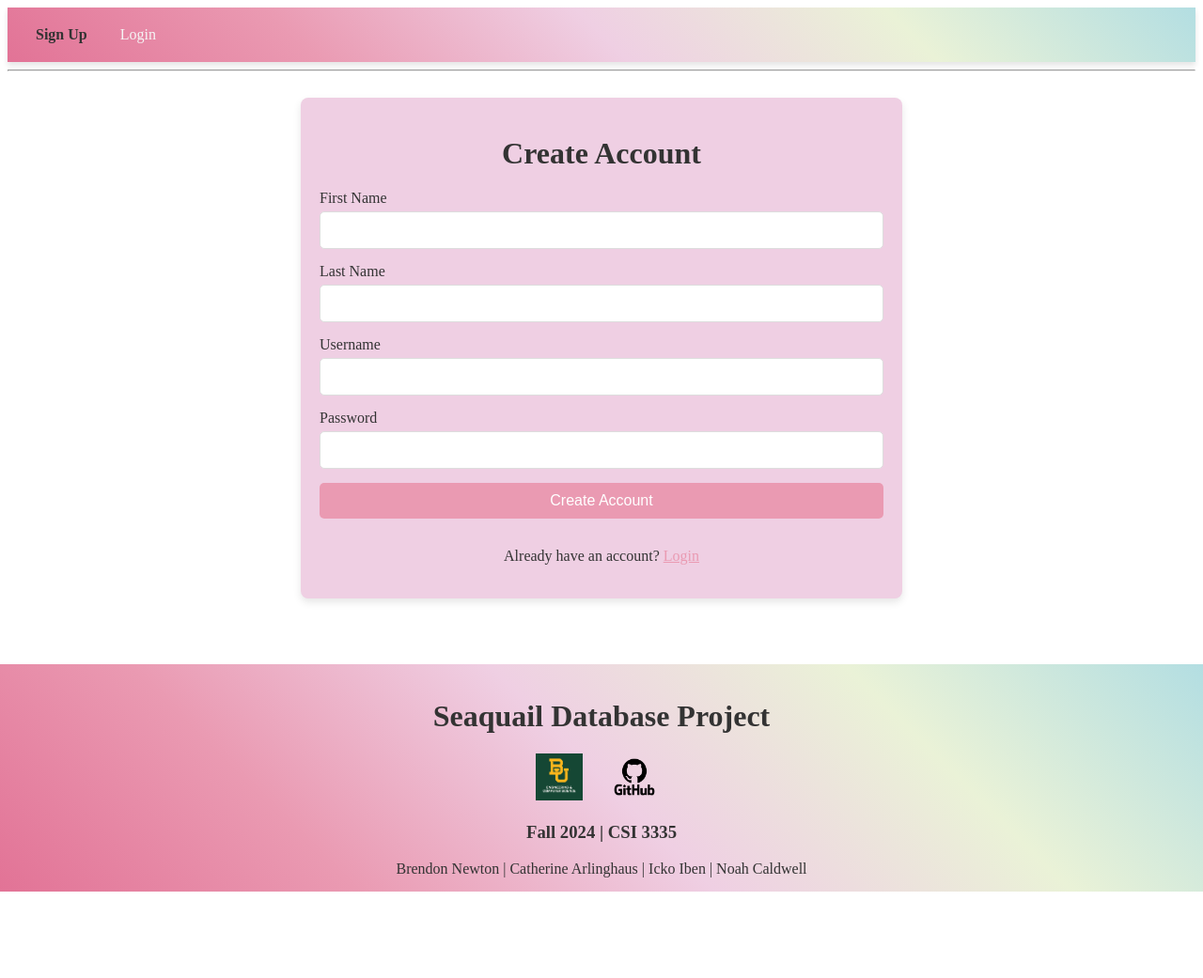
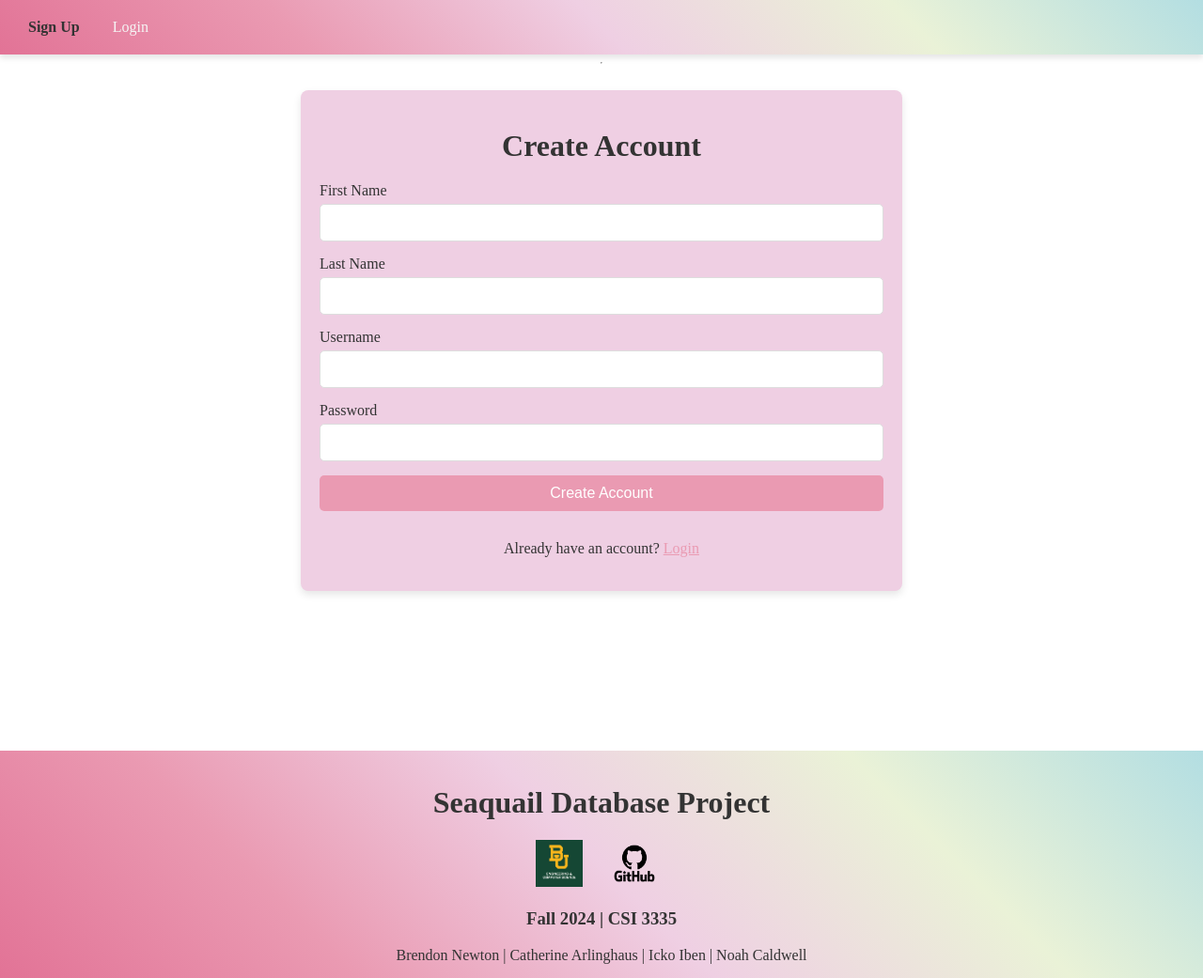
Before and after one commit to cateburglar/immaculateGrid, a Flask app: page /signup in a window 1280 px wide. Shown: the whole page at 94% size. Before the commit the page ends 949 px from the top, so only its background shows below. Run offline with Flask 3, Linux system fonts and the light colour scheme.

Commit message:
styling to make things neat and tidy

```diff
--- a/app/static/css/base.css
+++ b/app/static/css/base.css
@@ -36,7 +36,11 @@
 
 /* Set default text color */
 body {
+  height: 100%;
+  margin: 0;
   color: var(--jet);
+  display: flex;
+  flex-direction: column;
 }
 
 
@@ -45,6 +49,8 @@ body {
   max-width: 1200px;
   margin: 0 auto;
   padding: 20px;
+  flex: 1;
+  width: 100%;
 }
 
 
--- a/app/static/css/footer.css
+++ b/app/static/css/footer.css
@@ -7,10 +7,9 @@
     align-items: center;
     width: 100%;
     color: var(--jet);
-    margin-top: 50px;
+    margin-top: 150px;
     box-sizing: border-box;
-    position: absolute;
-    left: 0;
+    position: relative;
 }
 
 .images {
```
